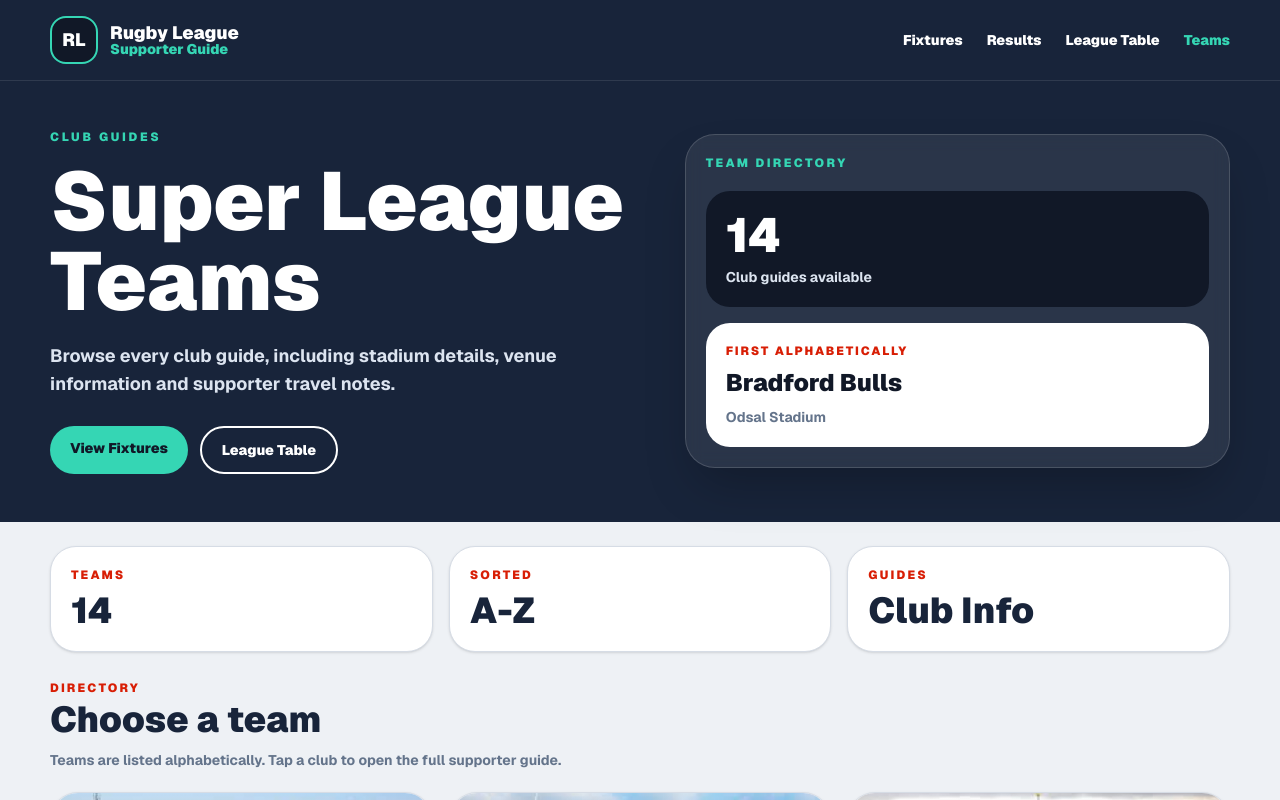
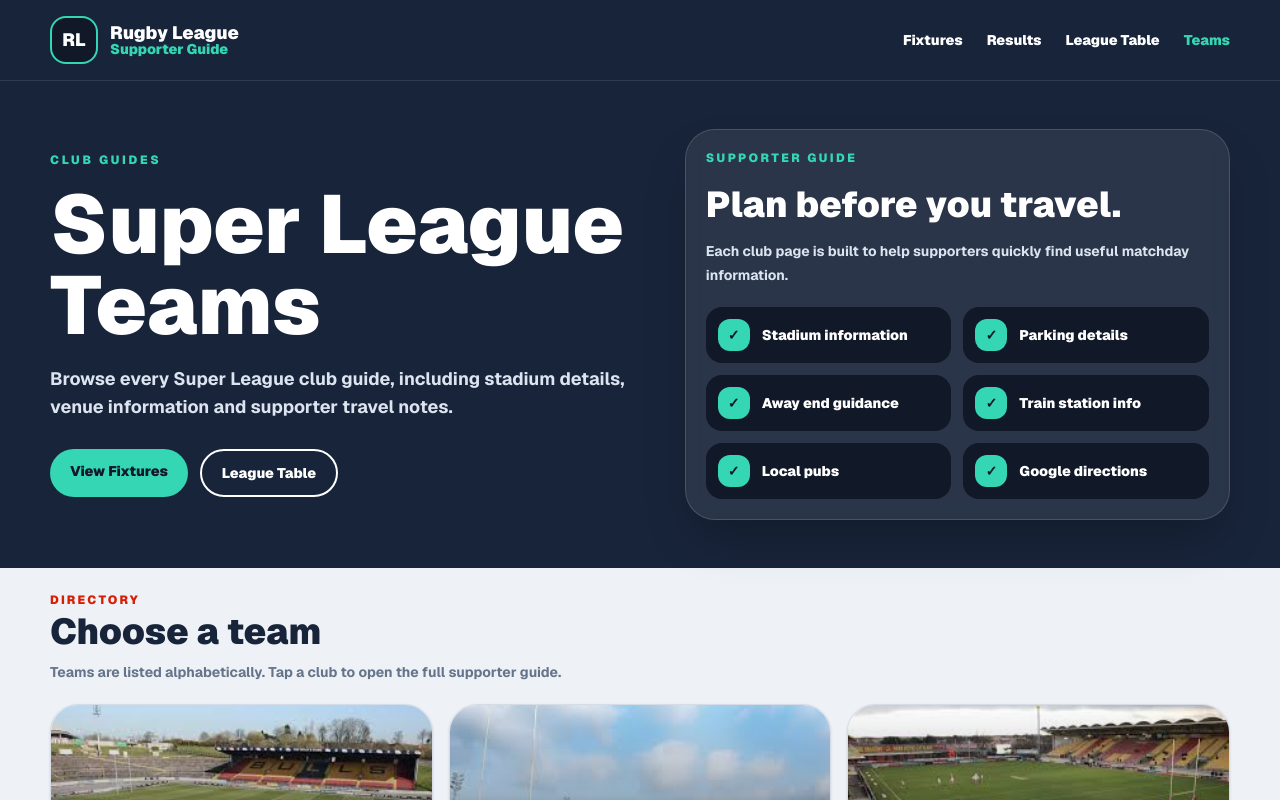
Before and after one commit to acannon76/rugby-league-supporter-web, a Next.js app: page /teams in a window 1280 px wide. Shown: the top 800 px of the page. Built offline with nearby package versions, Linux system fonts and the light colour scheme.

Commit message:
teams update to remove boxes

```diff
--- a/src/app/teams/page.tsx
+++ b/src/app/teams/page.tsx
@@ -43,8 +43,8 @@ export default function TeamsPage() {
             </h1>
 
             <p className="mt-5 max-w-[700px] text-base font-bold leading-7 text-[#dce4f0] sm:text-lg">
-              Browse every club guide, including stadium details, venue
-              information and supporter travel notes.
+              Browse every Super League club guide, including stadium details,
+              venue information and supporter travel notes.
             </p>
 
             <div className="mt-7 flex flex-wrap gap-3">
@@ -64,18 +64,12 @@ export default function TeamsPage() {
             </div>
           </div>
 
-          <HeroTeamsCard totalTeams={allTeams.length} firstTeam={allTeams[0]} />
+          <GuideIncludesCard />
         </div>
       </section>
 
       <section className="px-4 py-6 sm:px-6 lg:px-10">
         <div className="mx-auto max-w-[1180px]">
-          <section className="mb-7 grid gap-4 sm:grid-cols-3">
-            <StatCard title="Teams" value={allTeams.length} />
-            <StatCard title="Sorted" valueText="A-Z" />
-            <StatCard title="Guides" valueText="Club Info" />
-          </section>
-
           <SectionHeading
             eyebrow="Directory"
             title="Choose a team"
@@ -131,63 +125,46 @@ function SiteHeader() {
   );
 }
 
-function HeroTeamsCard({
-  totalTeams,
-  firstTeam,
-}: {
-  totalTeams: number;
-  firstTeam?: DisplayTeam;
-}) {
+function GuideIncludesCard() {
+  const items = [
+    "Stadium information",
+    "Parking details",
+    "Away end guidance",
+    "Train station info",
+    "Local pubs",
+    "Google directions",
+  ];
+
   return (
     <div className="rounded-[30px] border border-white/15 bg-white/8 p-5 shadow-2xl backdrop-blur">
       <p className="text-xs font-black uppercase tracking-[0.2em] text-[#35d6b4]">
-        Team directory
+        Supporter guide
       </p>
 
-      <div className="mt-5 rounded-[24px] bg-[#111827] p-5">
-        <p className="text-5xl font-black text-white">{totalTeams}</p>
+      <h2 className="mt-4 text-3xl font-black leading-tight text-white sm:text-4xl">
+        Plan before you travel.
+      </h2>
 
-        <p className="mt-2 text-sm font-bold text-[#dce4f0]">
-          Club guides available
-        </p>
-      </div>
+      <p className="mt-3 text-sm font-bold leading-6 text-[#dce4f0]">
+        Each club page is built to help supporters quickly find useful matchday
+        information.
+      </p>
 
-      <div className="mt-4 rounded-[24px] bg-white p-5 text-[#111827]">
-        <p className="text-xs font-black uppercase tracking-[0.16em] text-[#d81e05]">
-          First alphabetically
-        </p>
+      <div className="mt-5 grid grid-cols-1 gap-3 sm:grid-cols-2">
+        {items.map((item) => (
+          <div
+            key={item}
+            className="flex items-center gap-3 rounded-2xl bg-[#111827] p-3"
+          >
+            <div className="flex h-8 w-8 items-center justify-center rounded-xl bg-[#35d6b4] text-sm font-black text-[#111827]">
+              ✓
+            </div>
 
-        <p className="mt-2 text-2xl font-black">
-          {firstTeam?.name || "Team TBC"}
-        </p>
-
-        <p className="mt-2 text-sm font-bold text-[#64748b]">
-          {firstTeam?.stadium || "Stadium information to be added"}
-        </p>
+            <p className="text-sm font-black text-white">{item}</p>
+          </div>
+        ))}
       </div>
     </div>
-  );
-}
-
-function StatCard({
-  title,
-  value,
-  valueText,
-}: {
-  title: string;
-  value?: number;
-  valueText?: string;
-}) {
-  return (
-    <section className="rounded-[26px] border border-[#d6dce5] bg-white p-5 shadow-sm">
-      <p className="text-xs font-black uppercase tracking-[0.18em] text-[#d81e05]">
-        {title}
-      </p>
-
-      <p className="mt-2 text-3xl font-black text-[#18243a] sm:text-4xl">
-        {valueText ?? value}
-      </p>
-    </section>
   );
 }
 
```
